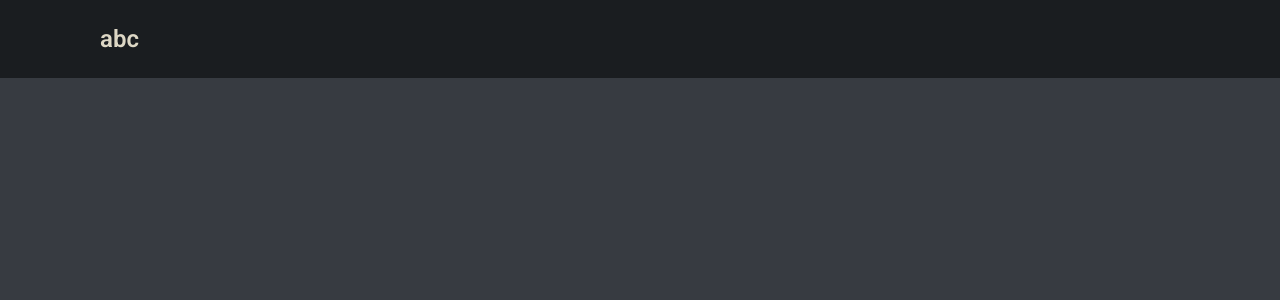
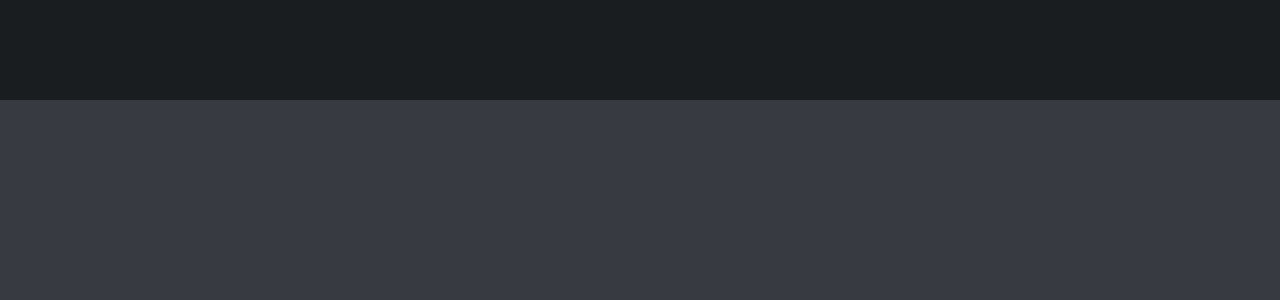
Before and after one commit to zaZZa564/todo-list, a React (Create React App) app: page / in a window 1280 px wide. Shown: the top 300 px of the page. Built offline with nearby package versions, Linux system fonts and the light colour scheme.

Commit message:
header structure

```diff
--- a/src/components/Header.js
+++ b/src/components/Header.js
@@ -8,8 +8,11 @@ class Header extends React.Component {
 
   render() {
     return (
-      <div>
-        <div className="header">abc</div>
+      <div className="header">
+        <div className="header logo"></div>
+        <div className="header about"></div>
+        <div className="header singIn"></div>
+        <div className="header registration"></div>
       </div>
     );
   }
--- a/src/style/style.css
+++ b/src/style/style.css
@@ -5,7 +5,7 @@
   --background-color: #373B41;
   --header-background-color: #1a1d20;
 }
-* {
+body {
   font-family: 'Roboto', serif;
   font-weight: 300;
   margin: 0 0;
@@ -16,15 +16,11 @@
 .header {
   background-color: var(--header-background-color);
   color: var(--secondary-color);
+  display: flex;
   font-weight: 600;
   font-size: 24px;
   padding: 25px 100px;
 }
-.aside {
-  display: flex;
-  flex-direction: column;
-  background-color: var(--contrast-color);
+.aside > div {
+  color: var(--primary-color);
 }
-.aside > div {
-
-}
```
